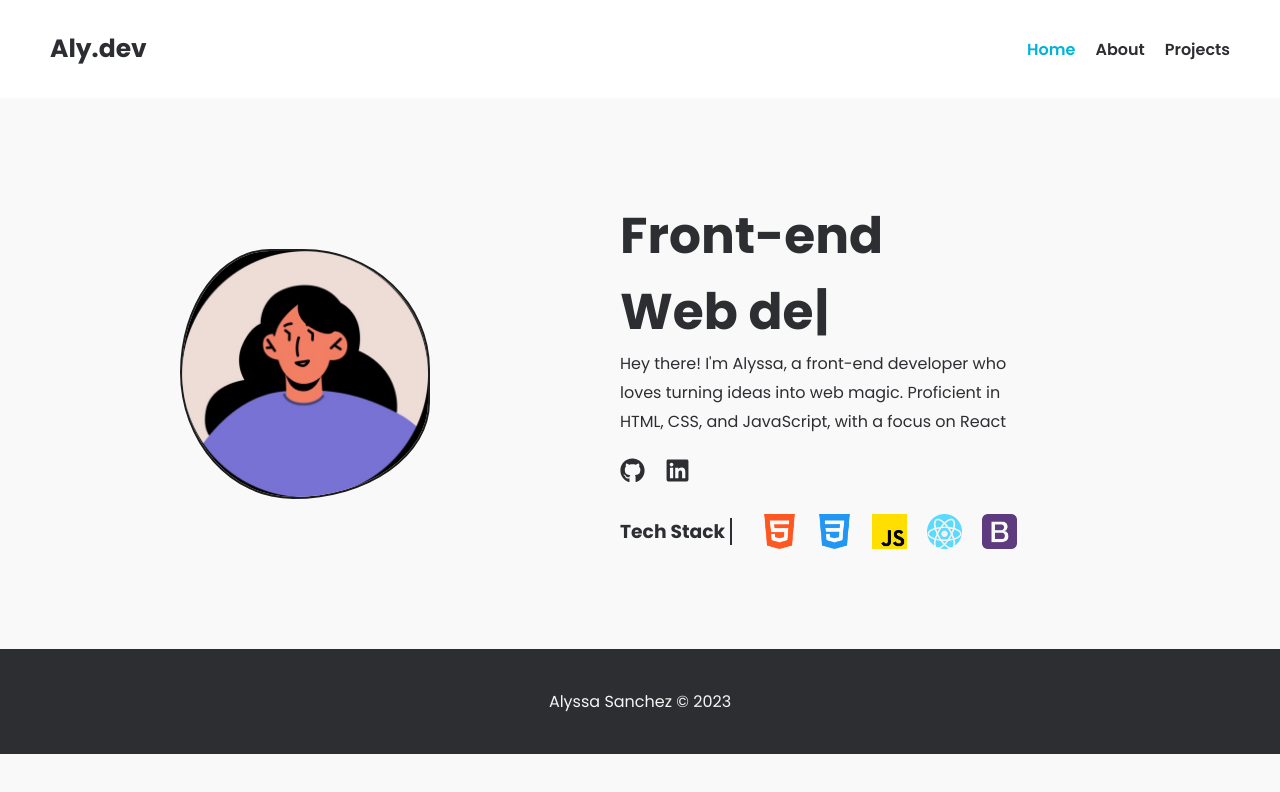
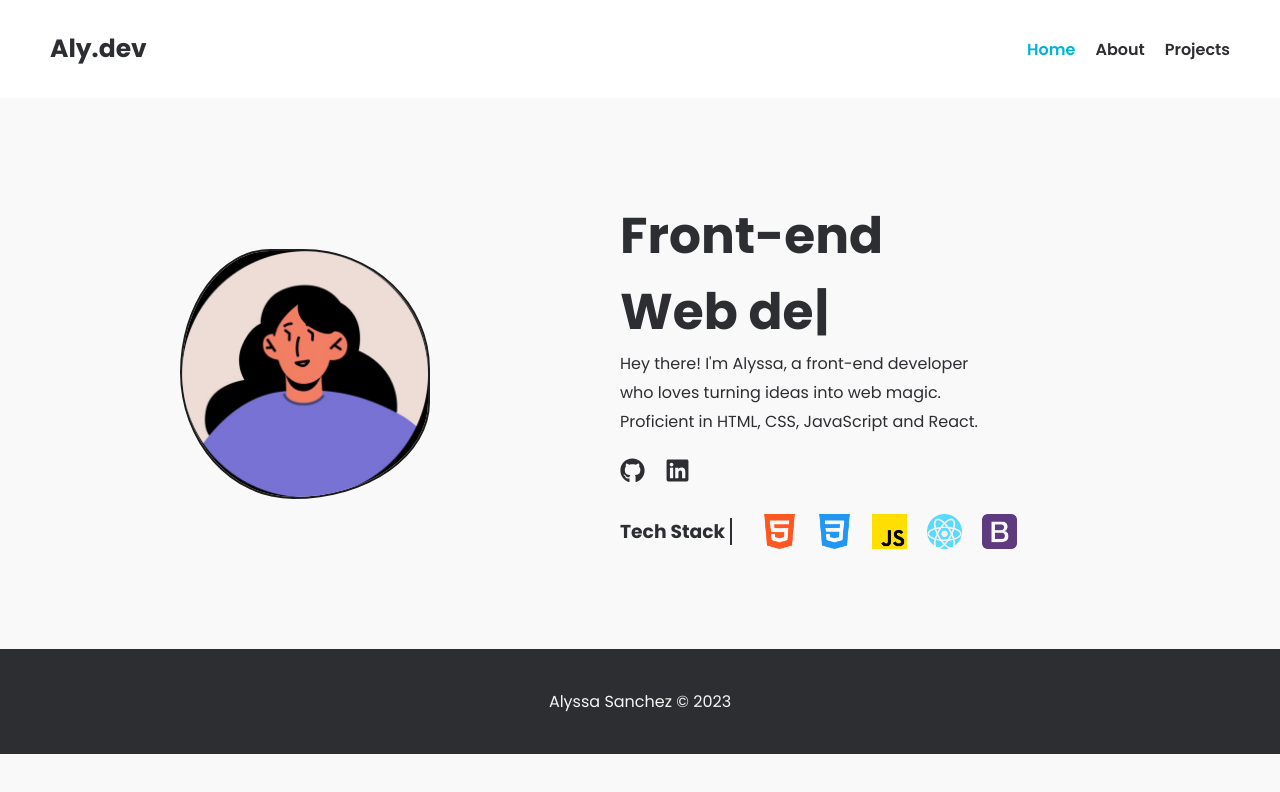
Before and after one commit to sanchezalyssa/portfolio, a React (Vite) app: page / in a window 1280 px wide. Shown: the top 792 px of the page. Built offline with nearby package versions, Linux system fonts and the light colour scheme; the HTML template or start-up script is replaced by a standard one.

Commit message:
add car rent

```diff
--- a/src/components/About.jsx
+++ b/src/components/About.jsx
@@ -12,9 +12,9 @@ export default function About() {
                 <h3>ABOUT ME</h3>
                 <h2>📍 Quezon City</h2>
                 <p>
-                    Hello, I'm Alyssa, a recent graduate from AMA College Fairview, passionate about front-end development. I'm excited to craft
-                    engaging user experiences. Eager to contribute my skills and collaborative spirit to innovative teams. Currently seeking
-                    opportunities to grow as a front-end developer.
+                    Hello, I'm a recent graduate from AMA College Fairview, passionate about front-end development. I'm excited to craft engaging user
+                    experiences. Eager to contribute my skills and collaborative spirit to innovative teams. Currently seeking opportunities to grow
+                    as a front-end developer.
                 </p>
             </div>
         </div>
--- a/src/components/Home.jsx
+++ b/src/components/Home.jsx
@@ -27,8 +27,8 @@ export default function Home() {
                 </h1>
 
                 <p>
-                    Hey there! I'm Alyssa, a front-end developer who loves turning ideas into web magic. Proficient in HTML, CSS, and JavaScript, with
-                    a focus on React
+                    Hey there! I'm Alyssa, a front-end developer who loves turning ideas into web magic. Proficient in HTML, CSS, JavaScript and
+                    React.
                 </p>
                 <div className="icons">
                     <a className="social" target="_blank" rel="noreferrer" href="https://github.com/sanchezalyssa">
--- a/src/projects.js
+++ b/src/projects.js
@@ -16,7 +16,7 @@ const projects = [
     {
         img: "image/dashboard.png",
         title: "Personal Dashboard",
-        detail: "Inspired by Momentum. Get real-time updates on the date, weather and seamlessly manage my to-dos—all in one place. Effortlessly navigate to my favorite social media platforms, turning every new tab into a productivity powerhouse. Stay organized and connected with my user-friendly dashboard extension.",
+        detail: "Inspired by Momentum. Created a personal dashboard for seamless date, weather updates, to-do management, and quick access to favorite social media platforms.",
         id: "2",
         code: "https://github.com/sanchezalyssa/personal-dashboard",
         link: "https://github.com/sanchezalyssa/personal-dashboard",
--- a/src/styles/About.css
+++ b/src/styles/About.css
@@ -28,7 +28,7 @@
 }
 .about-info {
     max-width: 480px;
-    word-break: break-all;
+    text-wrap: balance;
 }
 @media (max-width: 750px) {
     .about {
--- a/src/styles/Project.css
+++ b/src/styles/Project.css
@@ -3,6 +3,7 @@
     flex-direction: column;
     flex-wrap: wrap;
     text-wrap: balance;
+    word-break: break-all;
 }
 .project-list {
     margin-bottom: 50px;
```
